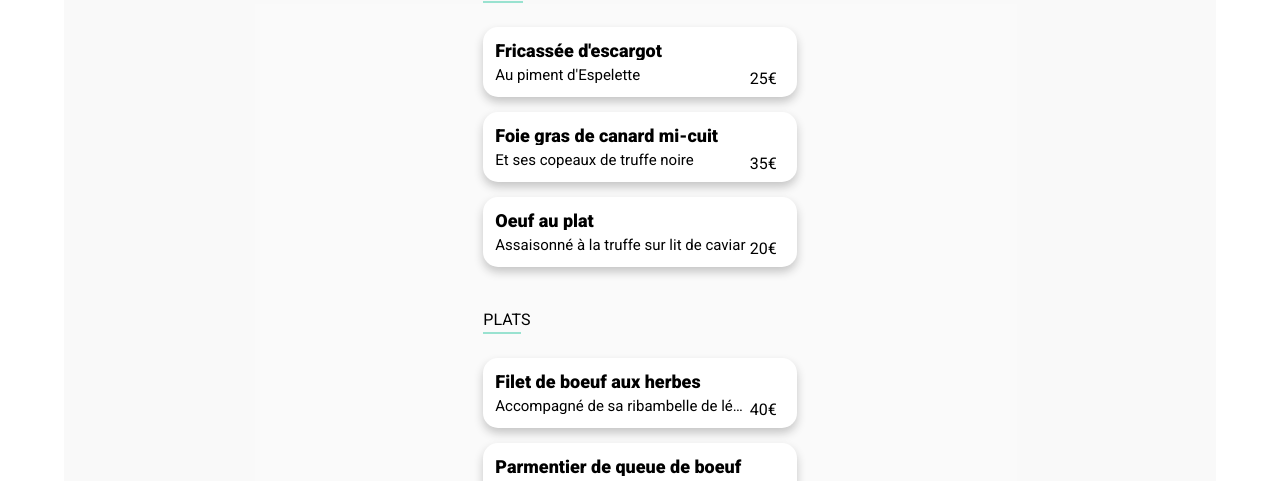
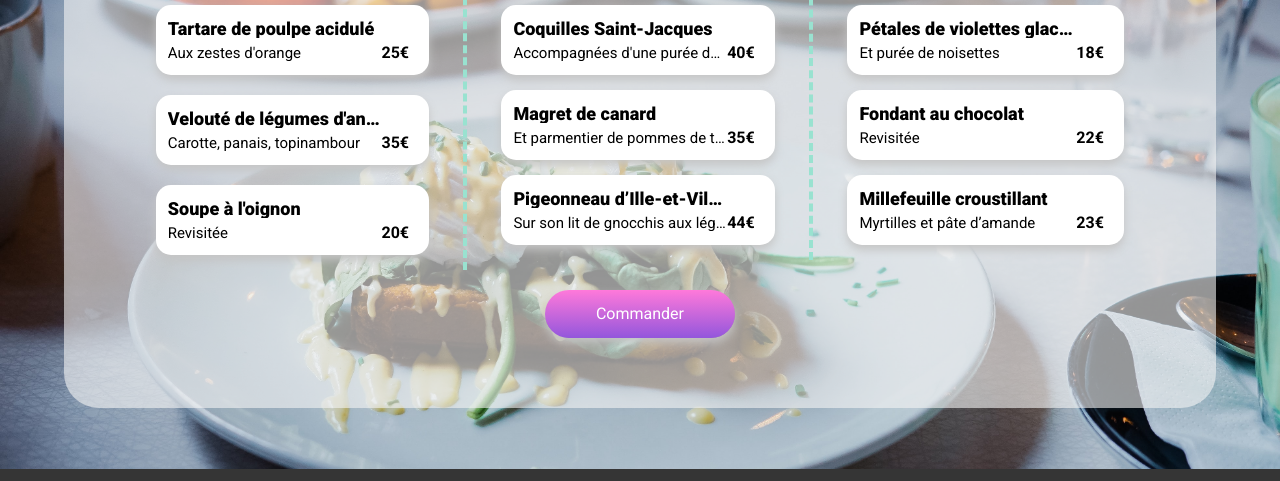
Before and after one commit to Baddou37/oc_ohmyfood, a website: page menu_la_palette_du_gout.html in a window 1280 px wide. Shown: the part 251-732 px from the top of the page. Drawn offline with Linux system fonts and the light colour scheme; a web font is replaced by a local one.

Commit message:
correction desktop menu

```diff
--- a/menu_la_palette_du_gout.html
+++ b/menu_la_palette_du_gout.html
@@ -5,99 +5,98 @@
     <meta name="viewport" content="width=5, initial-scale=1.0">
     <script src="https://kit.fontawesome.com/c005bc523d.js" crossorigin="anonymous"></script>
     <link rel="stylesheet" href="css/styles.css">
-    <title>OhMyFood - Menu - La palette du goût</title>
+    <title>OhMyFood - Menu - A la Française</title>
 </head>
-<body>
+<body class="background_desktop">
     <!-- Contenair pour gérer les marges de la page -->
     <div class="contenair">
-        <header>
+        <header class="page_menu">
             <a href="index.html">
                 <i class="fa-solid fa-arrow-left fa-xl"></i>
             </a>
             <h1>ohmyfood</h1>
         </header>
         <main>
-            <div>
-                <img src="./images/restaurants/la_palette_du_gout.jpg" alt="" width="100px">
+            <div class="contenair_img_menu">
+                <img src="./images/restaurants/A_la_française.jpg" alt="Photo restaurant a la française" class="img_bckground_menu">
             </div>
             <div class="menu">
                 <section class="restaurant-title">
-                    <h2 class="restaurant-title__name">La palette du goût</h2>
-                    <i class="far fa-heart restaurant-title__icon-fav"></i>
+                    <h2 class="restaurant-title__name">À la française</h2>
+                    <i class="far fa-heart fa-xl"></i>
                 </section>
+                <div class="display_menu_destop">
                 <!-- SECTION - ENTREES-->
-                <section class="categorie-repas">
+                <section class="categorie-repas border_right">
                     <h3 class="categorie-repas__title"><span>ENTR</span>ÉES</h3>
-                    <div>
                         <div class="element-repas">
                             <div class="element-repas__text">
-                                <h4 class="element-repas__title">Fricassée d'escargot</h4>
-                                <p class="element-repas__small-title">Au piment d'Espelette </p>
+                                <h4 class="element-repas__title">Tartare de poulpe acidulé</h4>
+                                <p class="element-repas__small-title">Aux zestes d'orange</p>
                             </div>
-                            <p class="element-repas__prix">25€</p>
-                            <span class="element-repas__animation">
-                                <i class="fa-solid fa-circle-check"></i>
+                            <h4 class="element-repas__prix">25€</h4>
+                            <span class="element-repas__contenair-animation">
+                            <i class="fa-solid fa-circle-check fa-lg element-repas__animation"></i>
                             </span>
                         </div>
 
                         <div class="element-repas">
                             <div class="element-repas__text">
-                                <h4 class="element-repas__title">Foie gras de canard mi-cuit</h4>
-                                <p class="element-repas__small-title">Et ses copeaux de truffe noire</p>
+                                <h4 class="element-repas__title">Velouté de légumes d'antan</h4>
+                                <p class="element-repas__small-title">Carotte, panais, topinambour</p>
                             </div>
-                            <p class="element-repas__prix">35€</p>
-                            <span class="element-repas__animation">
-                                <i class="fa-solid fa-circle-check"></i>
+                            <h4 class="element-repas__prix">35€</h4>
+                            <span class="element-repas__contenair-animation">
+                                <i class="fa-solid fa-circle-check fa-lg element-repas__animation"></i>
                                 </span>
                         </div>
 
                         <div class="element-repas">
                             <div class="element-repas__text">
-                                <h4 class="element-repas__title">Oeuf au plat</h4>
-                                <p class="element-repas__small-title">Assaisonné à la truffe sur lit de caviar</p>
+                                <h4 class="element-repas__title">Soupe à l'oignon</h4>
+                                <p class="element-repas__small-title">Revisitée</p>
                             </div>
-                            <p class="element-repas__prix">20€</p>
-                            <span class="element-repas__animation">
-                                <i class="fa-solid fa-circle-check"></i>
+                            <h4 class="element-repas__prix">20€</h4>
+                            <span class="element-repas__contenair-animation">
+                                <i class="fa-solid fa-circle-check fa-lg element-repas__animation"></i>
                             </span>
-                        </div>
                         </div>
                 </section>
                 <!-- SECTION - PLATS-->
-                <section class="categorie-repas">
+                <section class="categorie-repas border_right">
                     <h3 class="categorie-repas__title"><span>PLAT</span>S</h3>
 
                     <div>
                         <div class="element-repas">
                             <div class="element-repas__text">
-                                <h4 class="element-repas__title">Filet de boeuf aux herbes</h4>
-                                <p class="element-repas__small-title">Accompagné de sa ribambelle de légumes</p>
+                                <h4 class="element-repas__title">Coquilles Saint-Jacques</h4>
+                                <p class="element-repas__small-title">Accompagnées d'une purée de panais</p>
                             </div>
-                            <p class="element-repas__prix">40€</p>
-                            <span class="element-repas__animation">
-                                <i class="fa-solid fa-circle-check"></i>
+                            <h4 class="element-repas__prix">40€</h4>
+                            <span class="element-repas__contenair-animation">
+                                <i class="fa-solid fa-circle-check fa-lg element-repas__animation"></i>
                             </span>
                         </div>
 
                         <div class="element-repas">
                             <div class="element-repas__text">
-                                <h4 class="element-repas__title">Parmentier de queue de boeuf</h4>
-                                <p class="element-repas__small-title">À la truffe noire sur sa purée de panais</p>
+                                <h4 class="element-repas__title">Magret de canard</h4>
+                                <p class="element-repas__small-title">Et parmentier de pommes de terre</p>
                             </div>
-                            <p class="element-repas__prix">35€</p>
-                            <span class="element-repas__animation">
-                                <i class="fa-solid fa-circle-check"></i>
+                            <h4 class="element-repas__prix">35€</h4>
+                            <span class="element-repas__contenair-animation">
+                                <i class="fa-solid fa-circle-check fa-lg element-repas__animation"></i>
                             </span>
                         </div>
 
                         <div class="element-repas">
                             <div class="element-repas__text">
-                                <h4 class="element-repas__title">Filet de turbot</h4>
-                                <p class="element-repas__small-title">Aux agrumes</p>
+                                <h4 class="element-repas__title">Pigeonneau d’Ille-et-Vilaine</h4>
+                                <p class="element-repas__small-title">Sur son lit de gnocchis aux légumes</p>
                             </div>
-                            <p class="element-repas__prix">44€</p>
-                            <span class="element-repas__animation">
-                                <i class="fa-solid fa-circle-check"></i>
+                            <h4 class="element-repas__prix">44€</h4>
+                            <span class="element-repas__contenair-animation">
+                                <i class="fa-solid fa-circle-check fa-lg element-repas__animation"></i>
                             </span>
                         </div>
                     </div>
@@ -109,51 +108,65 @@
                     <div>
                         <div class="element-repas">
                             <div class="element-repas__text">
-                                <h4 class="element-repas__title">Paris-Brest</h4>
-                                <p class="element-repas__small-title">Revisitée</p>
+                                <h4 class="element-repas__title">Pétales de violettes glacés</h4>
+                                <p class="element-repas__small-title">Et purée de noisettes</p>
                             </div>
-                            <p class="element-repas__prix">18€</p>
-                            <span class="element-repas__animation">
-                                <i class="fa-solid fa-circle-check"></i>
+                            <h4 class="element-repas__prix">18€</h4>
+                            <span class="element-repas__contenair-animation">
+                                <i class="fa-solid fa-circle-check fa-lg element-repas__animation"></i>
                             </span>
                         </div>
 
                         <div class="element-repas">
                             <div class="element-repas__text">
-                                <h4 class="element-repas__title">Macaron au chocolat d'exception </h4>
-                                <p class="element-repas__small-title">Et glace à la vanille de Madagascar</p>
+                                <h4 class="element-repas__title">Fondant au chocolat</h4>
+                                <p class="element-repas__small-title">Revisitée</p>
                             </div>
-                            <p class="element-repas__prix">22€</p>
-                            <span class="element-repas__animation">
-                                <i class="fa-solid fa-circle-check"></i>
+                            <h4 class="element-repas__prix">22€</h4>
+                            <span class="element-repas__contenair-animation">
+                                <i class="fa-solid fa-circle-check fa-lg element-repas__animation"></i>
                             </span>
                         </div>
 
                         <div class="element-repas">
                             <div class="element-repas__text">
-                                <h4 class="element-repas__title">Mousse au chocolat</h4>
-                                <p class="element-repas__small-title">Au piment d'Espelette et à la truffe noire</p>
+                                <h4 class="element-repas__title">Millefeuille croustillant</h4>
+                                <p class="element-repas__small-title">Myrtilles et pâte d’amande</p>
                             </div>
-                            <p class="element-repas__prix">23€</p>
-                            <span class="element-repas__animation">
-                                <i class="fa-solid fa-circle-check"></i>
+                            <h4 class="element-repas__prix">23€</h4>
+                            <span class="element-repas__contenair-animation">
+                                <i class="fa-solid fa-circle-check fa-lg element-repas__animation"></i>
                             </span>
                         </div>
                     </div>
                 </section>
-                <div>
-                    <button type="button" onclick="alert('Est-ce votre dernier mot ?')"></button>
                 </div>
+                <a href="#" class="button">Commander</a>
             </div>
         </main>
-        <footer>
-            <p>ohmyfood</p>
+        <footer class="footer footer_desktop">
+            <div class="footer_display">
+                <p class="footer_title">ohmyfood</p>
                 <ul>
-                <li><i class="fa-solid fa-utensils"></i><p>Proposer un restaurant</p></li>
-                <li><i class="fa-solid fa-handshake-angle"></i><p>Devenir partenaire</p></li>
-                <li>Mentions légales</li>
-                <li>Contacts</li>
+                    <li>
+                        <i class="fa-solid fa-utensils"></i>
+                        <a href="#">Proposer un restaurant</a>
+                    </li>
+
+                    <li>
+                        <i class="fa-solid fa-handshake-angle"></i>
+                        <a href="#">Devenir partenaire</a>
+                    </li>
+
+                    <li>
+                        <a href="#">Mentions légales</a>
+                    </li>
+
+                    <li>
+                        <a href="mailto:ohmyfood@gmail.fr">Contact</a>
+                    </li>
                 </ul>
+            </div>
         </footer>
     </div>
 </body>
--- a/scss/Pages/_menu.scss
+++ b/scss/Pages/_menu.scss
@@ -57,7 +57,7 @@
     @include flex-position;
     width: 100%;
     @include desktop{
-        @include flex-position ($x-y:row, $axe-p:space-between);
+        @include flex-position ($x-y:row, $axe-p:space-between, $axe-s:flex-start);
         width: $width;
     }
 }
```
Also changed, not shown: menu_la_note_enchantee.html (+76 -62 lines), menu_le_delice_des_sens.html (+76 -63 lines), css/styles.css, 1 other file. Lines whose indentation alone changed are shown as unchanged.
